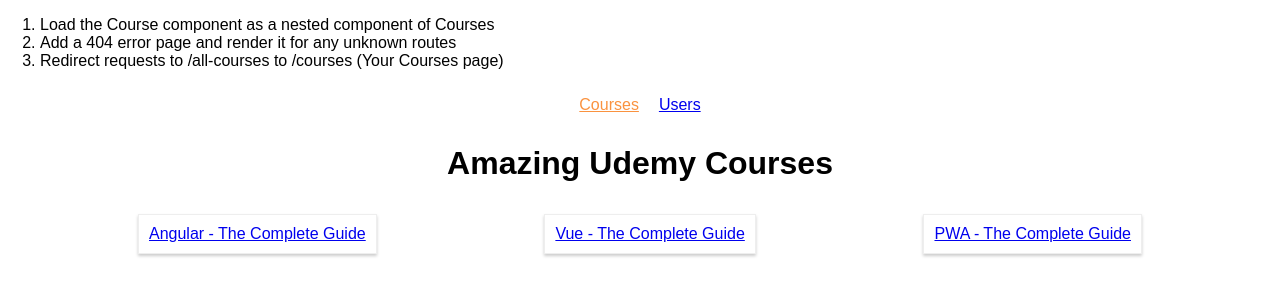
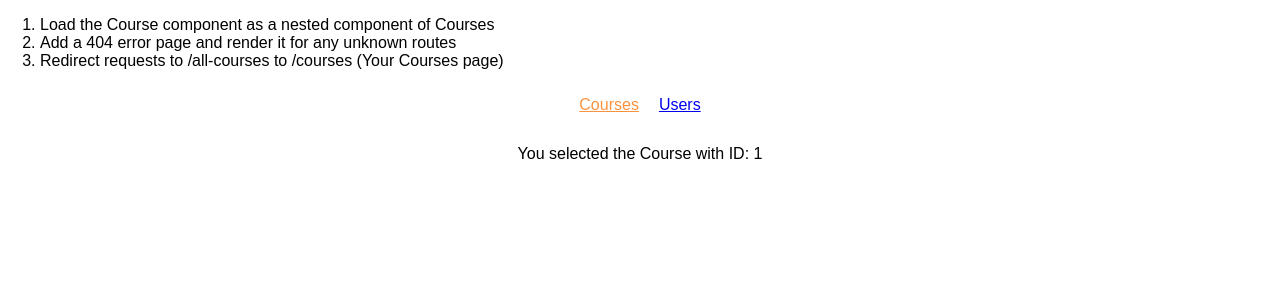
Before and after one commit to RaidenDilan/react-complete-guide-assignment-3, a React (Create React App) app: page /courses/1 in a window 1280 px wide. Shown: the top 300 px of the page. Built offline with nearby package versions, Linux system fonts and the light colour scheme; the HTML template or start-up script is replaced by a standard one.

Commit message:
Passing course id as query params and manually parsed them

```diff
--- a/src/App.js
+++ b/src/App.js
@@ -26,7 +26,7 @@
         </nav>
         <Switch>
           <Route path='/users' component={ Users } />
-          <Route path='/courses/:courseId/:courseTitle' component={ Course } />
+          <Route path='/courses/:courseId' component={ Course } />
           <Route path='/courses' component={ Courses } />
         </Switch>
       </div>
--- a/src/containers/Course/Course.js
+++ b/src/containers/Course/Course.js
@@ -1,10 +1,23 @@
 import React, { Component } from 'react';
 
 class Course extends Component {
+  state = {
+    courseTitle: ''
+  }
+
+  componentDidMount () {
+    // console.log(this.props);
+    const query = new URLSearchParams(this.props.location.search);
+    for (let param of query.entries()) {
+      this.setState({ courseTitle : param[1] });
+    }
+    // console.log(query);
+  }
+
   render () {
     return (
       <div>
-        <h1>{ this.props.match.params.courseTitle }</h1>
+        <h1>{ this.state.courseTitle }</h1>
         <p>You selected the Course with ID: { this.props.match.params.courseId }</p>
       </div>
     );
--- a/src/containers/Courses/Courses.js
+++ b/src/containers/Courses/Courses.js
@@ -20,7 +20,12 @@
           {
             this.state.courses.map(course => {
               return (
-                <Link to={ this.props.match.url + '/' + course.id + '/' + course.title } key={ course.id }>
+                <Link
+                  to={ {
+                    pathname: this.props.match.url + '/' + course.id,
+                    search: '?title=' + course.title
+                  } }
+                  key={ course.id }>
                   <article
                     className='Course'>{ course.title }</article>
                 </Link>
```
